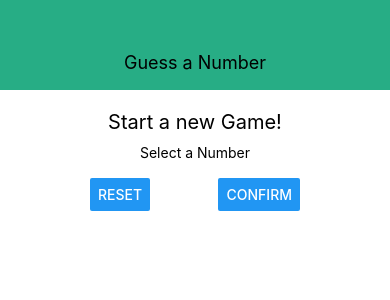
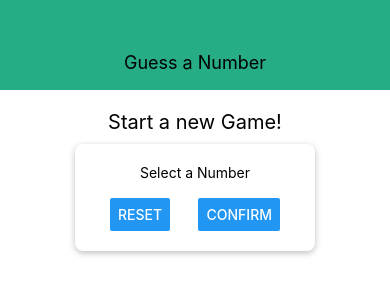
Before and after one commit to AlexBogd1/number-app, a React Native app: screen / in a window 390 px wide. Shown: the top 300 px of the page. Built offline with nearby package versions, Linux system fonts and the light colour scheme.

Commit message:
add StartGameScreen styles

```diff
--- a/screens/StartGameScren.js
+++ b/screens/StartGameScren.js
@@ -29,6 +29,14 @@ const styles = StyleSheet.create({
         width: 300,
         maxWidth: '80%',
         alignItems: 'center',
+        shadowColor: 'black',
+        shadowOffset: {width: 0, height: 2},
+        shadowRadius: 6,
+        shadowOpacity: 0.26,
+        elevation: 5,
+        backgroundColor: 'white',
+        padding: 20,
+        borderRadius: 8,
     },
     buttonContainer: {
         flexDirection: 'row',
```
